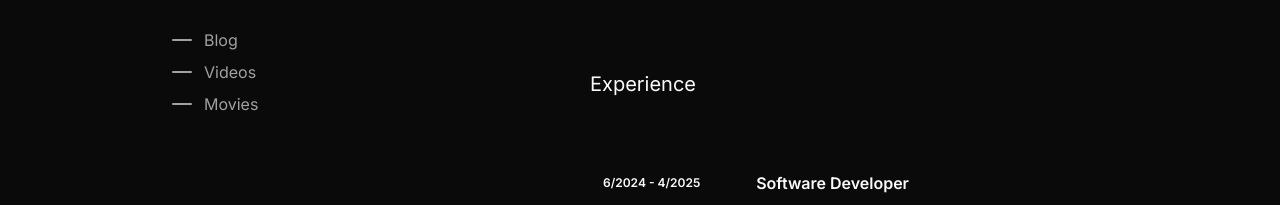
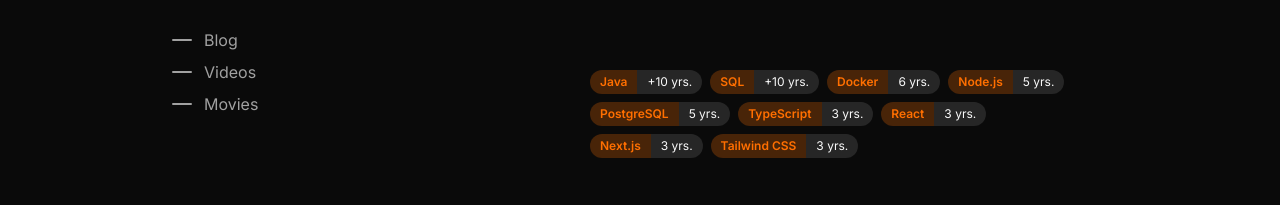
Before and after one commit to lucaazalim/azal.im, a Next.js app: page / in a window 1280 px wide. Shown: the part 490-695 px from the top of the page. Built offline with nearby package versions, Linux system fonts and the light colour scheme.

Commit message:
Adding tech skills to the home page.

```diff
--- a/app/(home)/_components/Skills.tsx
+++ b/app/(home)/_components/ExperienceSkills.tsx
@@ -4,7 +4,7 @@
   skills: string[];
 };
 
-export default function Skills({ skills }: SkillsProps) {
+export default function ExperienceSkills({ skills }: SkillsProps) {
   return (
     <div className="flex flex-wrap items-center gap-2">
       {skills.map((skill, index) => (
--- a/app/(home)/_components/Item.tsx
+++ b/app/(home)/_components/Item.tsx
@@ -1,13 +1,13 @@
 "use client";
 
+import ExperienceSkills from "@/app/(home)/_components/ExperienceSkills";
 import { useImageView } from "@/app/(home)/_components/image-view/ImageViewContext";
-import Skills from "@/app/(home)/_components/Skills";
 import { Badge } from "@/app/_components/ui/badge";
 import { ArrowUpRight } from "lucide-react";
 import Image from "next/image";
 import { ReactNode } from "react";
 
-type ExperienceProps = {
+type Props = {
   date: string;
   image?: string;
   badge?: string;
@@ -27,7 +27,7 @@
   link,
   skills,
   children,
-}: ExperienceProps) {
+}: Props) {
   const { setPath } = useImageView();
 
   return (
@@ -73,7 +73,7 @@
               <div className="text-muted-foreground space-y-4 text-sm">
                 {children}
               </div>
-              {skills && <Skills skills={skills} />}
+              {skills && <ExperienceSkills skills={skills} />}
             </div>
           </div>
         </div>
--- /dev/null
+++ b/app/(home)/_components/sections/TechSkills.tsx
@@ -0,0 +1,33 @@
+export default function TechSkills() {
+  return (
+    <div className="flex flex-wrap items-center gap-2 lg:px-5">
+      <Badge skill="Java" years={10} />
+      <Badge skill="SQL" years={10} />
+      <Badge skill="Docker" years={6} />
+      <Badge skill="Node.js" years={5} />
+      <Badge skill="PostgreSQL" years={5} />
+      <Badge skill="TypeScript" years={3} />
+      <Badge skill="React" years={3} />
+      <Badge skill="Next.js" years={3} />
+      <Badge skill="Tailwind CSS" years={3} />
+    </div>
+  );
+}
+
+type BadgeProps = {
+  skill: string;
+  years: number;
+};
+
+function Badge({ skill, years }: BadgeProps) {
+  return (
+    <div className="flex flex-row text-xs">
+      <div className="bg-primary/25 text-primary rounded-l-full px-2.5 py-1 font-semibold">
+        {skill}
+      </div>
+      <div className="rounded-r-full bg-neutral-800 px-2.5 py-1">
+        {(years >= 10 ? "+" : "") + years + (years > 1 ? " yrs." : " yr.")}
+      </div>
+    </div>
+  );
+}
--- a/app/(home)/page.tsx
+++ b/app/(home)/page.tsx
@@ -5,6 +5,7 @@
 import Footer from "@/app/(home)/_components/sections/Footer";
 import Header from "@/app/(home)/_components/sections/Header";
 import Projects from "@/app/(home)/_components/sections/Projects";
+import TechSkills from "./_components/sections/TechSkills";
 
 export default function Home() {
   return (
@@ -12,6 +13,7 @@
       <Header />
       <main className="space-y-24 py-8 lg:py-24">
         <About />
+        <TechSkills />
         <Experiences />
         <Education />
         <Awards />
--- a/app/_components/PageHeader.tsx
+++ b/app/_components/PageHeader.tsx
@@ -2,13 +2,21 @@
 import { cn } from "@/lib/utils";
 import { HTMLAttributes } from "react";
 
-type Props = HTMLAttributes<HTMLDivElement>;
+type Props = {
+  animation?: boolean;
+} & HTMLAttributes<HTMLDivElement>;
 
-export default function PageHeader({ className, children, ...props }: Props) {
+export default function PageHeader({
+  animation = true,
+  className,
+  children,
+  ...props
+}: Props) {
   return (
     <header
       className={cn(
-        "animate-in fade-in mx-auto flex max-w-[950px] flex-col items-center space-y-5 text-center duration-500 ease-in",
+        "mx-auto flex max-w-[950px] flex-col items-center space-y-5 text-center",
+        animation && "animate-in fade-in duration-500 ease-in",
         className,
       )}
       {...props}
--- a/app/videos/[playlistSlug]/page.tsx
+++ b/app/videos/[playlistSlug]/page.tsx
@@ -30,7 +30,7 @@
 
   return (
     <div className="mx-auto max-w-[950px] space-y-10 px-5 py-10">
-      <PageHeader>
+      <PageHeader animation={false}>
         <PageTitle>Videos</PageTitle>
         <PageDescription>
           YouTube videos I watched, learned from, or enjoyed.
```
